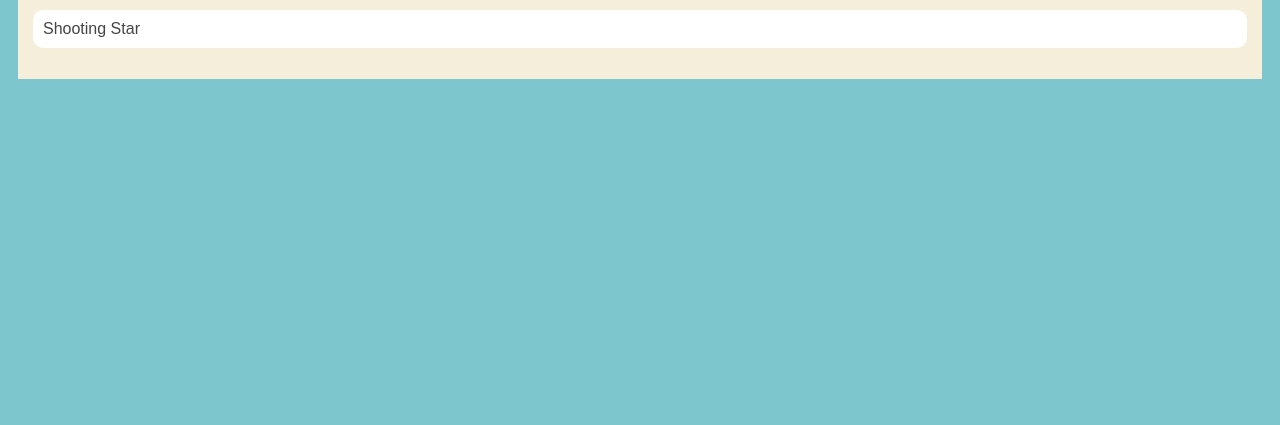
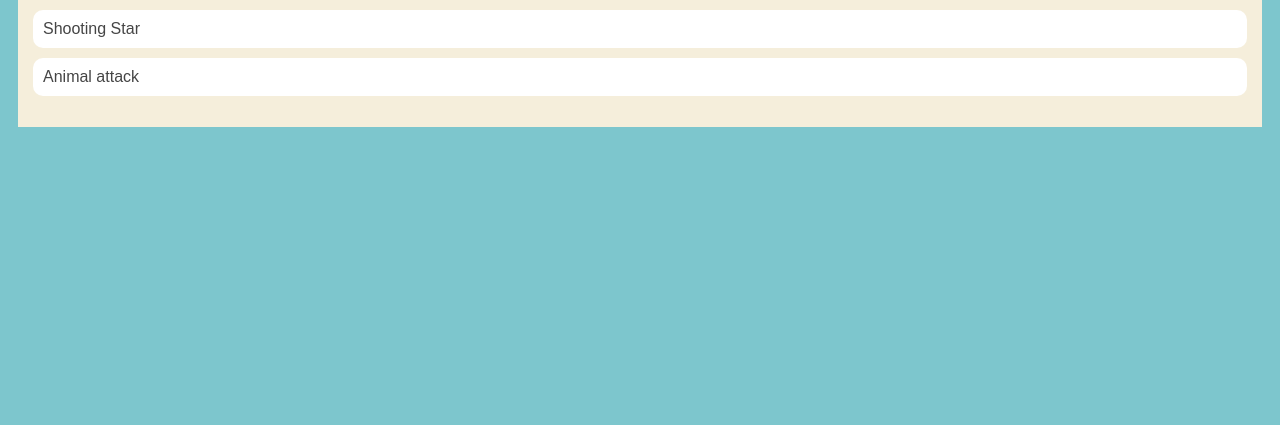
Before and after one commit to reyadhkassim/reyadhkassim.github.io, a plain HTML site: page portfolio.html in a window 1280 px wide. Shown: the part 375-800 px from the top of the page. Drawn offline with Linux system fonts and the light colour scheme.

Commit message:
describe your changes

```diff
--- a/portfolio.html
+++ b/portfolio.html
@@ -117,6 +117,7 @@
                     <ul class="portfolio">
                         <li><a href="https://www.khanacademy.org/computer-programming/spin-off-of-project-whats-for-dinner/6150340712382464">Whats for dinner</a></li>
                         <li><a href="https://www.khanacademy.org/computer-programming/spin-off-of-project-shooting-star/5635419893448704">Shooting Star</a></li>
+                        <li><a href="https://www.khanacademy.org/computer-programming/spin-off-of-project-animal-attack/5278270193451008">Animal attack</a></li>
                     </ul>
 
 
```
